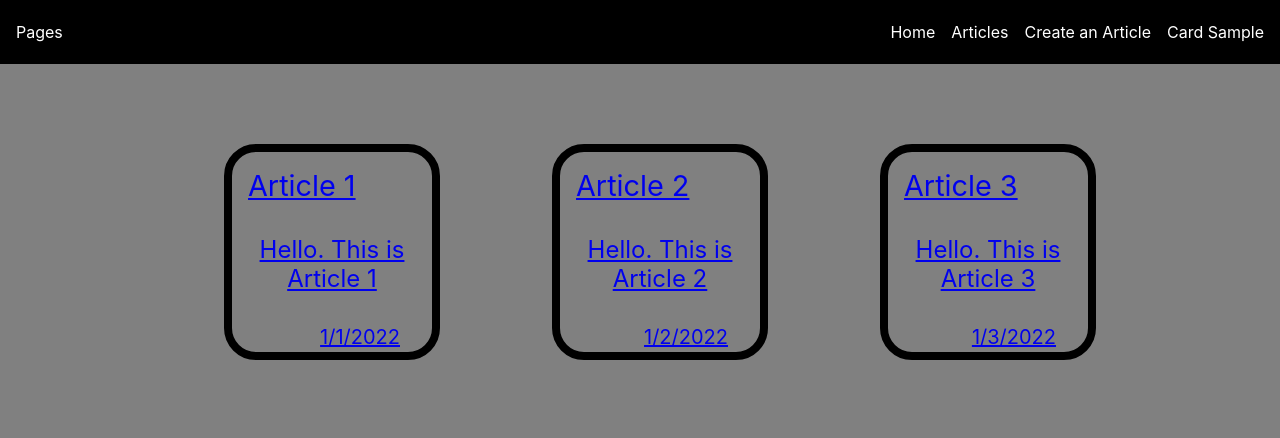
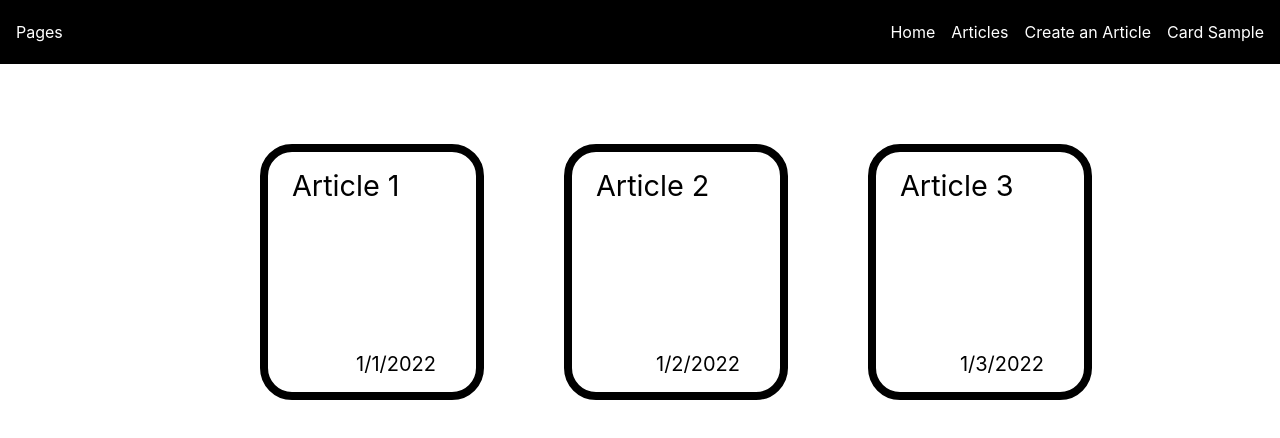
Before and after one commit to abelucsd/pages, a React (Create React App) app: page /articles in a window 1280 px wide. Shown: the top 438 px of the page. Built offline with nearby package versions, Linux system fonts and the light colour scheme; no server answers.

Commit message:
Style articles list. Show article quote in card list.

```diff
--- a/src/components/Card.css
+++ b/src/components/Card.css
@@ -8,6 +8,7 @@
     width: 25vh;
     border: solid .5rem black;
     border-radius: 2rem;
+    padding: 0 .5rem;
 }
 
 .card-title {
@@ -17,7 +18,8 @@
 }
 
 .card-quote {
-    font-size: 1.5rem;
+    font-size: 1.3rem;
+    overflow: hidden;
 }
 
 .card-created {
@@ -25,3 +27,10 @@
     margin: auto 2rem 1rem 0;
     font-size: 1.25rem;
 }
+
+@media (min-width: 320px) {
+    .card {
+        width: 100%;
+        height: 30vh;
+    }
+}
--- a/src/components/Cards.css
+++ b/src/components/Cards.css
@@ -1,12 +1,36 @@
 .cards {
     display: flex;
     justify-content: center;
+    width: 100%;
 }
 
 .card-list-container {
-    margin-top: 10vh;
+    margin: 10vh 10vh;
     color: black;
     display: grid;
-    grid-template-columns: repeat(3, 1fr);
-    gap: 7rem;
+    grid-template-columns: repeat(2, 1fr);
+    gap: 2rem;
+    width: 100vh;
 }
+@media (min-width: 20em) {
+    .card-list-container {
+        color: black;
+        display: grid;
+        grid-template-columns: repeat(1, 1fr);
+        gap: 2rem;
+    }
+}
+
+@media (min-width: 80em){
+    .card-list-container {
+        color: black;
+        display: grid;
+        grid-template-columns: repeat(3, 1fr);
+        gap: 7rem;
+    }
+}
+
+.card-item {
+    text-decoration: none;
+    color: black;
+}
--- a/src/components/Cards.js
+++ b/src/components/Cards.js
@@ -53,10 +53,10 @@ function Cards(props) {
       <ul className='card-list-container'>
         {cardArray.map((article) => (
           <div key={article.id}>
-            <Link to={`${article.id}`}>
+            <Link className='card-item' to={`${article.id}`}>
               <Card
                 title={article.title}
-                articleQuote = {article.content}
+                articleQuote = {article.quote}
                 dateCreated = {article.datePublished}
               />
             </Link>
--- a/src/components/pages/Articles.css
+++ b/src/components/pages/Articles.css
@@ -1,4 +1,4 @@
 .articles-page {
-    background-color: grey;
+    background-color: white;
     height: calc(100vh - var(--navbar-height));
 }
--- a/src/components/pages/CreateArticle.js
+++ b/src/components/pages/CreateArticle.js
@@ -35,7 +35,7 @@ function CreateArticle() {
       title: articleTitle,
       content: articleContent,
       quote: articleQuote,
-      date: articleDate
+      datePublished: articleDate
     }
 
     let toJson = [...allArticles, newArticle]
```
